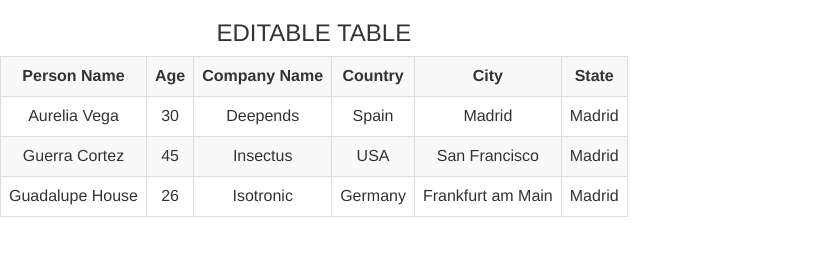
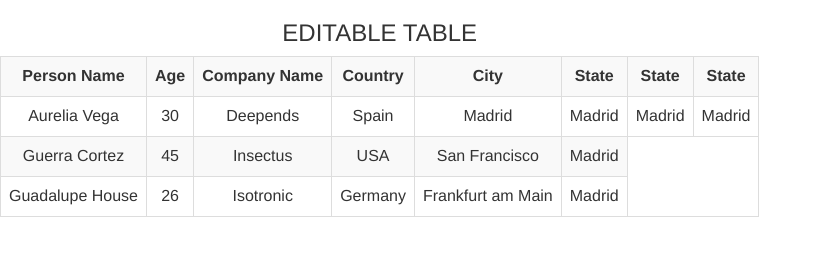
Before and after one commit to Sukh1430/Tester-crew, a plain HTML site: page T1.html in a window 1280 px wide. Shown: the whole page, without its empty margins (0-822 px from the left). Drawn offline with nearby package versions, Linux system fonts and the light colour scheme.

Commit message:
Commit with notpad

```diff
--- a/T1.html
+++ b/T1.html
@@ -34,6 +34,10 @@ span.save.pull-right {
           <th class="text-center">Country</th>
           <th class="text-center">City</th>
           <th class="text-center">State</th>
+		  <th class="text-center">State</th>
+		  <th class="text-center">State</th>
+
+
         </tr>
         <tr>
           <td class="pt-3-half" contenteditable="true">Aurelia Vega</td>
@@ -41,6 +45,8 @@ span.save.pull-right {
           <td class="pt-3-half" contenteditable="true">Deepends</td>
           <td class="pt-3-half" contenteditable="true">Spain</td>
           <td class="pt-3-half" contenteditable="true">Madrid</td>
+		 <td class="pt-3-half" contenteditable="true">Madrid</td>
+		 <td class="pt-3-half" contenteditable="true">Madrid</td>
 		 <td class="pt-3-half" contenteditable="true">Madrid</td>
          </tr>
         <!-- This is our clonable table line -->
@@ -69,6 +75,7 @@ span.save.pull-right {
           <td class="pt-3-half" contenteditable="true">United Kingdom</td>
           <td class="pt-3-half" contenteditable="true">London</td>
 		  <td class="pt-3-half" contenteditable="true">Madrid</td>
+		   <td class="pt-3-half" contenteditable="true">Madrid</td> <td class="pt-3-half" contenteditable="true">Madrid</td> <td class="pt-3-half" contenteditable="true">Madrid</td>
         </tr>
       </table>
     </div>
```
Also changed, not shown: pushtosecbranch.txt.
